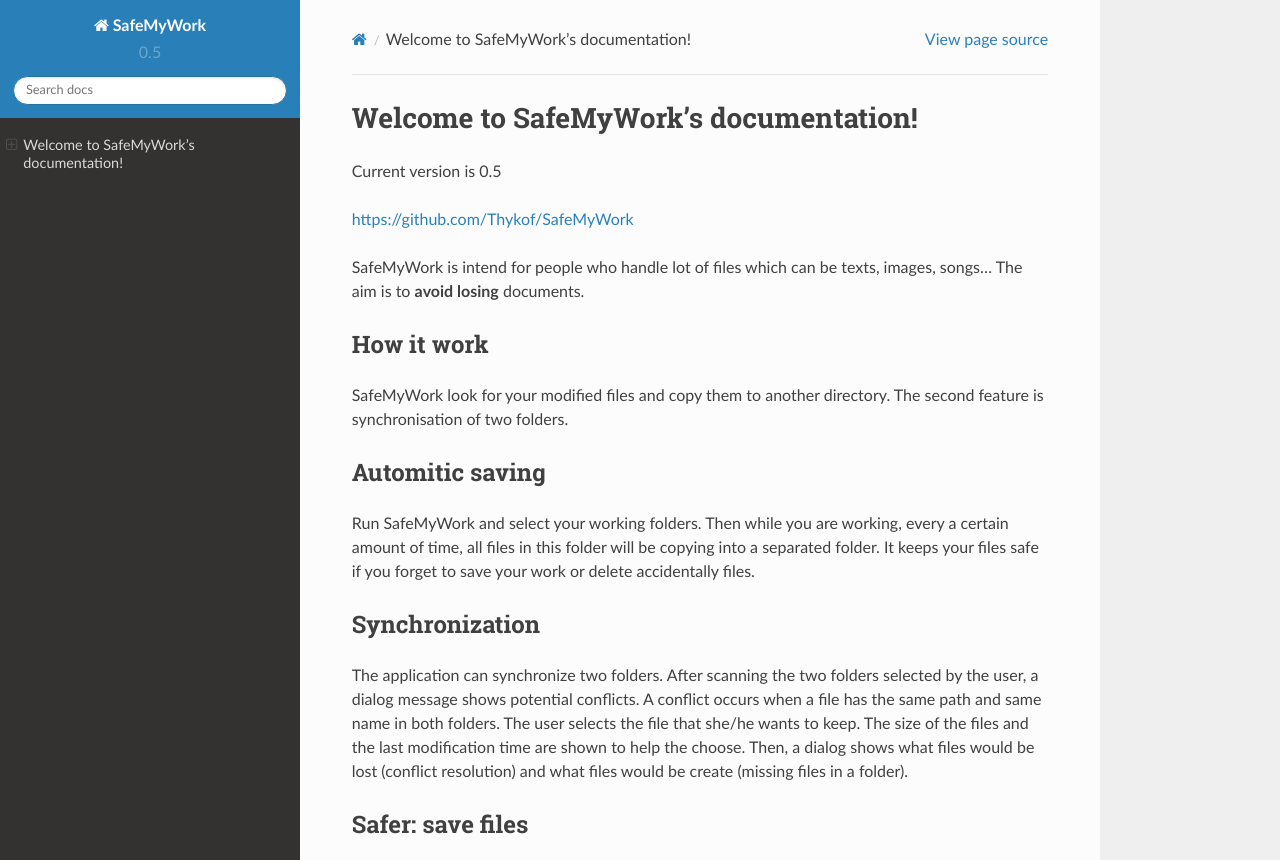
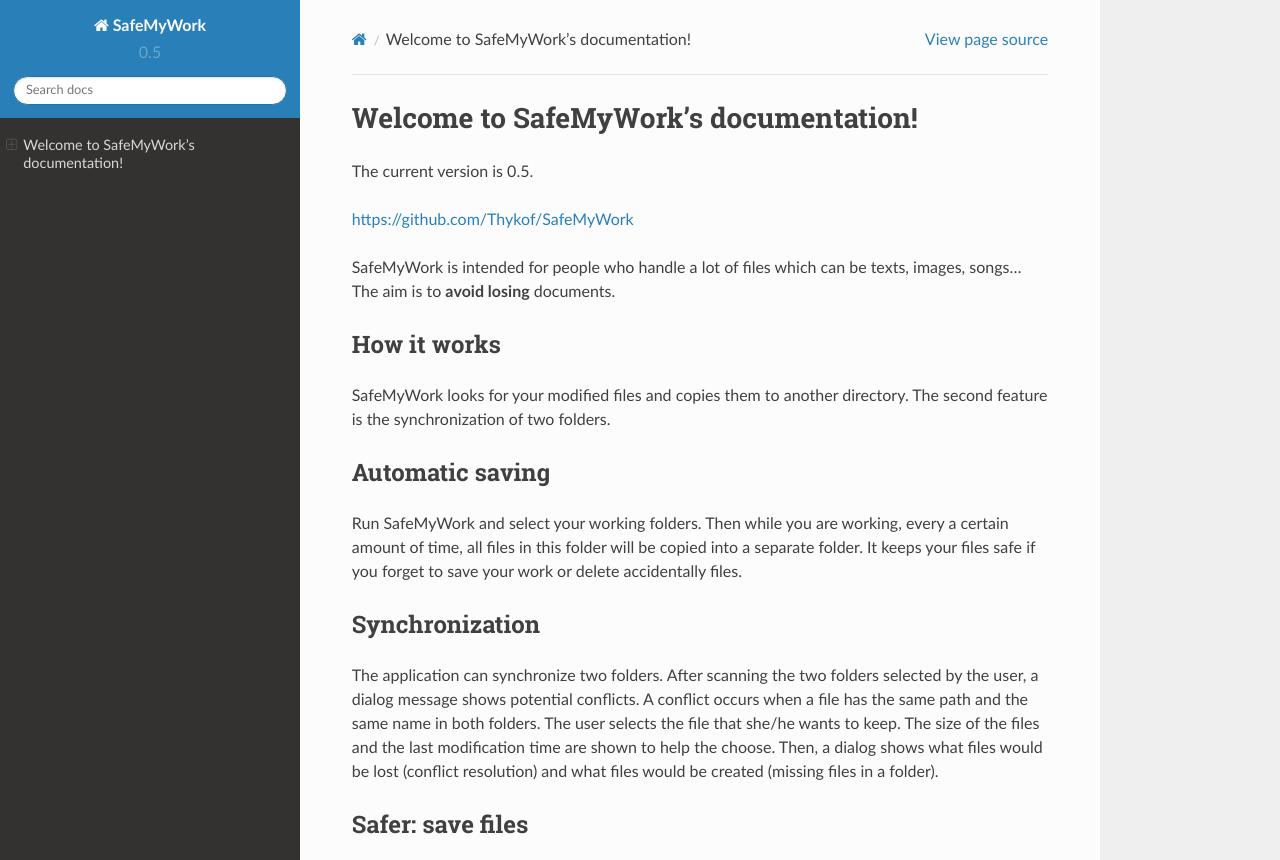
Before and after one commit to Thykof/SafeMyWork, a Sphinx documentation site: the page built from docs/index.rst, in a window 1280 px wide and 1400 px high, cut to the strip 0-860 px from the top of the window. Built offline with Sphinx 7.4.7 and the Read the Docs theme 2.0.0, drawn with Linux system fonts in a browser that asks for light colours; some of the changed text lies outside the part shown.

Commit message:
Fix typos

```diff
--- a/docs/index.rst
+++ b/docs/index.rst
@@ -5,33 +5,33 @@
 
 Welcome to SafeMyWork's documentation!
 **************************************
-Current version is 0.5
+The current version is 0.5.
 
 https://github.com/Thykof/SafeMyWork
 
-SafeMyWork is intend for people who handle lot of files which can be texts,
+SafeMyWork is intended for people who handle a lot of files which can be texts,
 images, songs... The aim is to **avoid losing** documents.
 
-How it work
-===========
-SafeMyWork look for your modified files and copy them to another directory.
-The second feature is synchronisation of two folders.
+How it works
+============
+SafeMyWork looks for your modified files and copies them to another directory.
+The second feature is the synchronization of two folders.
 
-Automitic saving
+Automatic saving
 ================
 Run SafeMyWork and select your working folders. Then while you are working,
-every a certain amount of time, all files in this folder will be copying into a
-separated folder. It keeps your files safe if you forget to save your work or
+every a certain amount of time, all files in this folder will be copied into a
+separate folder. It keeps your files safe if you forget to save your work or
 delete accidentally files.
 
 Synchronization
 ===============
 The application can synchronize two folders. After scanning the two folders
 selected by the user, a dialog message shows potential conflicts. A conflict
-occurs when a file has the same path and same name in both folders. The user
+occurs when a file has the same path and the same name in both folders. The user
 selects the file that she/he wants to keep. The size of the files and the last
 modification time are shown to help the choose. Then, a dialog shows what files
-would be lost (conflict resolution) and what files would be create (missing
+would be lost (conflict resolution) and what files would be created (missing
 files in a folder).
 
 
```
Also changed, not shown: other parts of docs/index.rst (+1 -1 lines), 1 other file.
